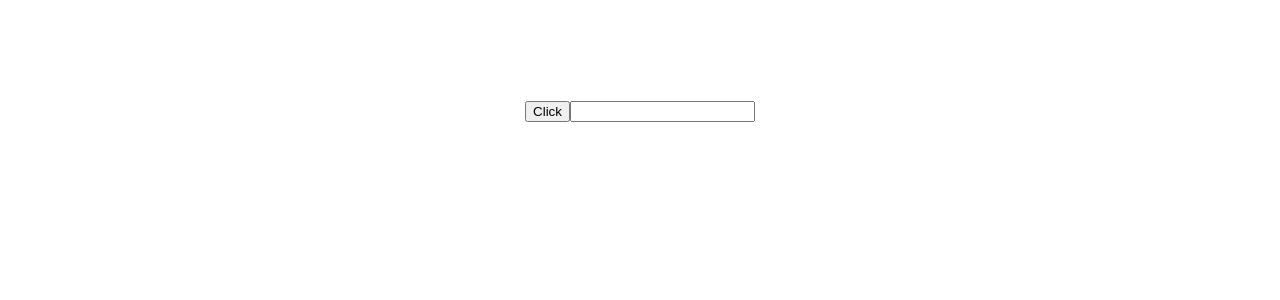
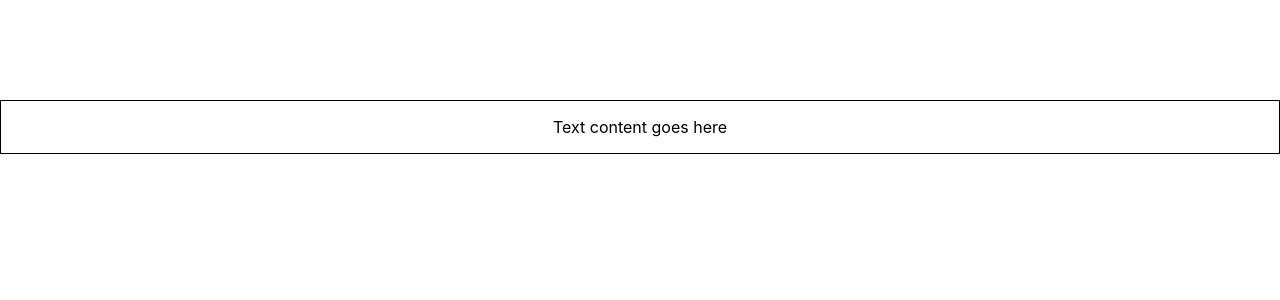
Before and after one commit to Shahrukh-elRed/react-typescript-codevolution, a React (Create React App) app: page / in a window 1280 px wide. Shown: the top 300 px of the page. Built offline with nearby package versions, Linux system fonts and the light colour scheme.

Commit message:
style props

```diff
--- a/src/App.tsx
+++ b/src/App.tsx
@@ -1,40 +1,10 @@
 import "./App.css";
-import { Button } from "./components/Button";
-import { Greet } from "./components/Greet";
-import { Heading } from "./components/Heading";
-import { Input } from "./components/Input";
-import { Oscar } from "./components/Oscar";
-import { Person } from "./components/Person";
-import { PersonList } from "./components/PersonList";
-import { Status } from "./components/Status";
+import { Container } from "./components/Container";
 
 function App() {
-  // const personName = {
-  //   first: "Bruce",
-  //   last: "Wayne",
-  // };
-
-  // const nameList = [
-  //   { first: "Bruce", last: "Wayne" },
-  //   { first: "Clark", last: "Kent" },
-  //   { first: "Princess", last: "Diana" },
-  // ];
-
   return (
     <div className="App">
-      {/* <Greet name="Shahrukh" messageCount={10} isLoggedIn={true} />
-      <Person name={personName} />
-      <PersonList names={nameList} /> */}
-      {/* <Status status="loading" />
-      <Heading>Placeholder text</Heading>
-      <Oscar>
-        <Heading>Oscar goes to Leonardo Dicaprio!</Heading>
-      </Oscar>
-      <Greet name="Shahrukh" isLoggedIn={true} /> */}
-      <Button
-        handleClick={(event, id) => console.log("Button Clicked", event, id)}
-      />
-      <Input value="" handleChange={(event) => console.log(event)} />
+      <Container styles={{ border: "1px solid black", padding: "1rem" }} />
     </div>
   );
 }
--- /dev/null
+++ b/src/components/Container.tsx
@@ -0,0 +1,7 @@
+type ContainerProps = {
+  styles: React.CSSProperties;
+};
+
+export const Container = (props: ContainerProps) => {
+  return <div style={props.styles}>Text content goes here</div>;
+};
```
